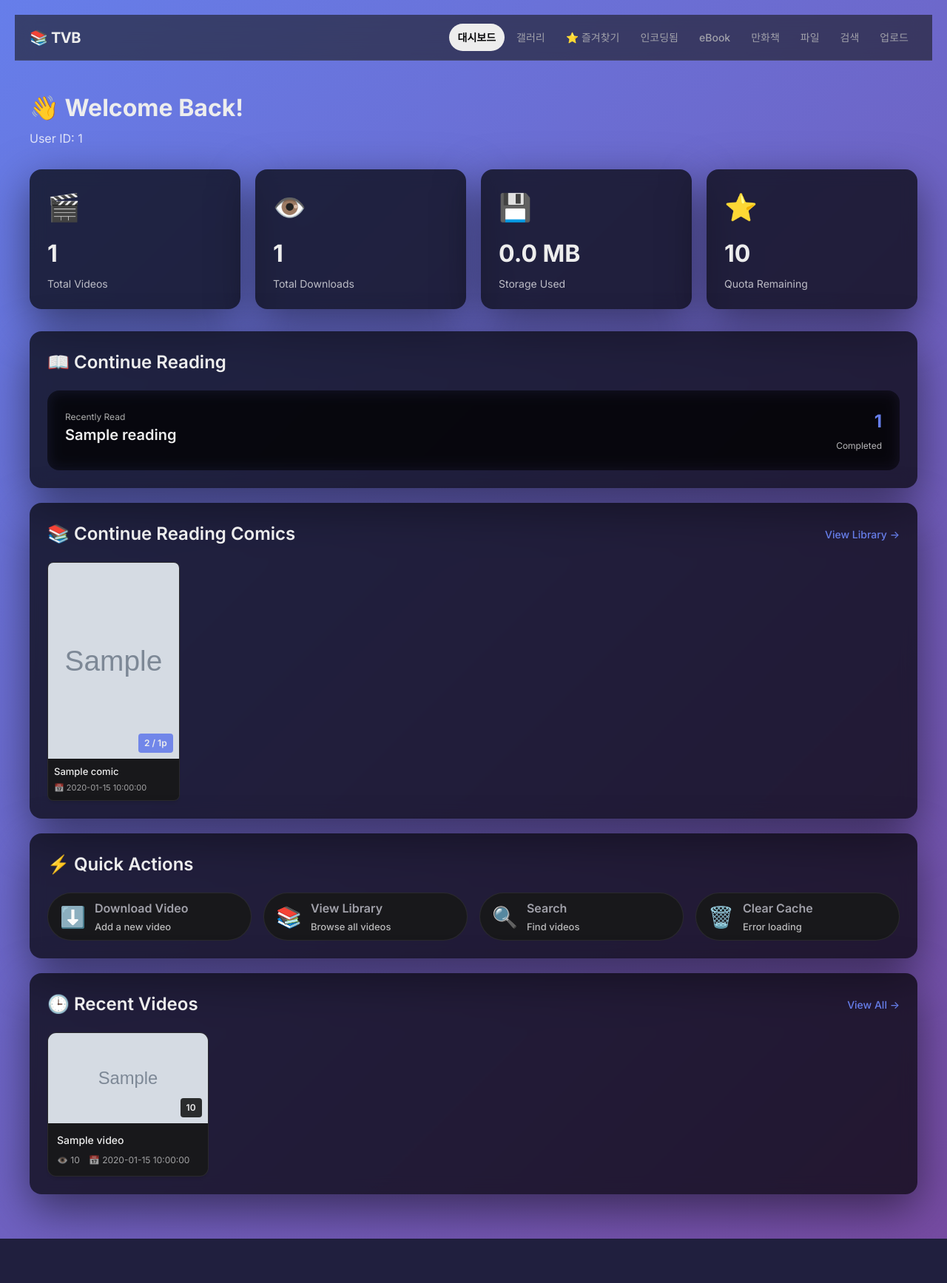
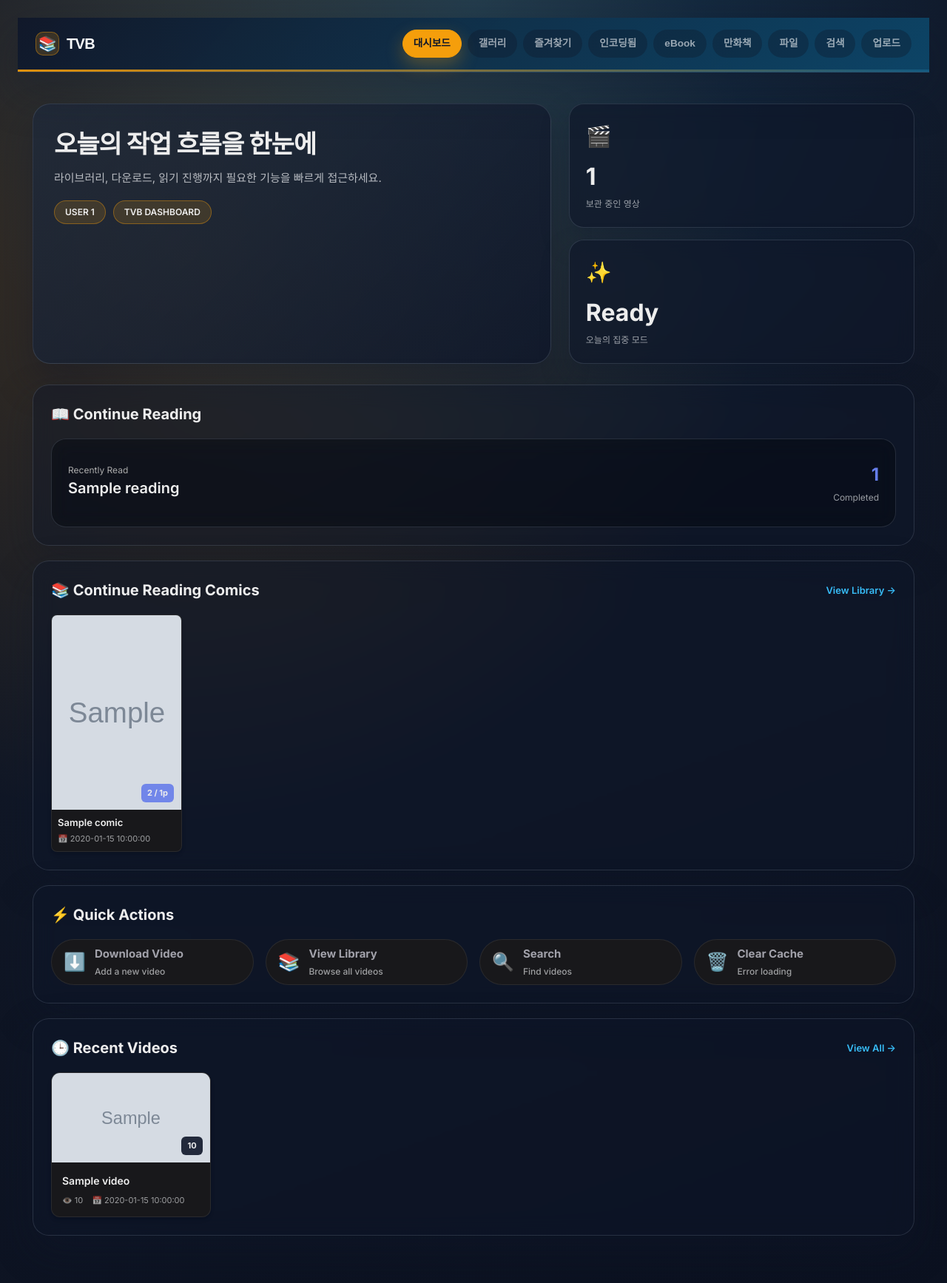
Before and after one commit to blue-code/Telegram-video-bot, a Python web app: template templates/dashboard.html in a window 1280 px wide. Shown: the whole page at 74% size. Before the commit the page ends 1675 px from the top, so only its background shows below. Run offline with Jinja, Linux system fonts and the light colour scheme; the template is opened without the code that fills it: most values are stand-ins (such as "Sample title", 1, 10 or a date in 2020); grey boxes marked "Sample" are stand-in pictures.

Commit message:
refactor : 대시보드/메뉴/뷰어 UI 개편

```diff
--- a/static/nav.js
+++ b/static/nav.js
@@ -8,83 +8,116 @@
             <link rel="stylesheet" href="/static/theme.css">
             <style>
                 .tvb-nav {
-                    background: var(--bg-glass);
-                    backdrop-filter: var(--blur-glass);
-                    -webkit-backdrop-filter: var(--blur-glass);
-                    padding: 12px 0;
-                    border-bottom: 1px solid var(--border-subtle);
+                    --nav-bg: linear-gradient(135deg, rgba(15, 23, 42, 0.92), rgba(12, 74, 110, 0.88));
+                    --nav-accent: #f59e0b;
+                    --nav-ink: #f8fafc;
+                    --nav-ink-muted: rgba(248, 250, 252, 0.6);
+                    --nav-border: rgba(148, 163, 184, 0.2);
+                    font-family: "Pretendard", "Noto Sans KR", "Apple SD Gothic Neo",
+                        "Malgun Gothic", "Nanum Gothic", sans-serif;
+                    background: var(--nav-bg);
+                    border-bottom: 1px solid var(--nav-border);
                     position: sticky;
                     top: 0;
                     z-index: 1000;
-                    margin-bottom: 30px;
+                    margin-bottom: 32px;
+                    box-shadow: 0 24px 60px rgba(15, 23, 42, 0.35);
+                }
+
+                .tvb-nav::after {
+                    content: "";
+                    display: block;
+                    height: 3px;
+                    background: linear-gradient(90deg, var(--nav-accent), rgba(56, 189, 248, 0.2));
+                    opacity: 0.9;
                 }
 
                 .tvb-nav-container {
                     max-width: 1400px;
                     margin: 0 auto;
-                    padding: 0 20px;
+                    padding: 16px 24px;
                     display: flex;
                     align-items: center;
                     justify-content: space-between;
+                    gap: 16px;
                 }
 
                 .tvb-nav-brand {
                     font-weight: 800;
-                    color: var(--text-primary);
+                    color: var(--nav-ink);
                     text-decoration: none;
                     font-size: 1.25rem;
-                    letter-spacing: -0.02em;
+                    letter-spacing: -0.03em;
                     display: flex;
                     align-items: center;
-                    gap: 8px;
+                    gap: 10px;
+                    text-transform: uppercase;
+                }
+
+                .tvb-nav-brand span {
+                    display: inline-flex;
+                    align-items: center;
+                    justify-content: center;
+                    width: 32px;
+                    height: 32px;
+                    border-radius: 10px;
+                    background: rgba(245, 158, 11, 0.18);
+                    border: 1px solid rgba(245, 158, 11, 0.4);
                 }
 
                 .tvb-nav-toggle {
                     display: none;
-                    background: transparent;
-                    border: 1px solid var(--border-subtle);
-                    border-radius: var(--radius-sm);
-                    color: var(--text-primary);
-                    font-size: 1.5rem;
+                    background: rgba(15, 23, 42, 0.5);
+                    border: 1px solid var(--nav-border);
+                    border-radius: 10px;
+                    color: var(--nav-ink);
+                    font-size: 1.4rem;
                     cursor: pointer;
-                    padding: 4px 8px;
+                    padding: 6px 10px;
                     transition: all 0.2s;
                 }
 
                 .tvb-nav-toggle:hover {
-                    background: var(--bg-surface);
-                    border-color: var(--border-active);
+                    border-color: rgba(245, 158, 11, 0.6);
+                    transform: translateY(-1px);
                 }
 
                 .tvb-nav-links {
                     display: flex;
-                    gap: 4px;
+                    gap: 8px;
                     align-items: center;
+                    flex-wrap: wrap;
+                    justify-content: flex-end;
                 }
 
                 .tvb-nav-links a {
-                    color: var(--text-secondary);
+                    color: var(--nav-ink-muted);
                     text-decoration: none;
-                    font-size: 0.875rem;
-                    font-weight: 500;
-                    padding: 8px 12px;
-                    border-radius: var(--radius-full);
+                    font-size: 0.85rem;
+                    font-weight: 600;
+                    padding: 8px 14px;
+                    border-radius: 999px;
+                    border: 1px solid transparent;
                     transition: all 0.2s ease;
+                    background: rgba(15, 23, 42, 0.35);
                 }
 
                 .tvb-nav-links a:hover {
-                    color: var(--text-primary);
-                    background: rgba(255, 255, 255, 0.05);
+                    color: var(--nav-ink);
+                    border-color: rgba(245, 158, 11, 0.45);
+                    background: rgba(15, 23, 42, 0.6);
                 }
 
                 .tvb-nav-links a.active {
-                    color: var(--bg-app);
-                    background: var(--text-primary);
-                    font-weight: 600;
+                    color: #0f172a;
+                    background: var(--nav-accent);
+                    border-color: var(--nav-accent);
+                    font-weight: 700;
+                    box-shadow: 0 10px 24px rgba(245, 158, 11, 0.3);
                 }
 
-                /* 모바일 메뉴 (768px 이하) */
-                @media (max-width: 768px) {
+                /* 모바일 메뉴 (900px 이하) */
+                @media (max-width: 900px) {
                     .tvb-nav-toggle {
                         display: block;
                     }
@@ -96,10 +129,10 @@
                         left: 0;
                         right: 0;
                         flex-direction: column;
-                        background: var(--bg-app);
-                        border-bottom: 1px solid var(--border-subtle);
-                        padding: 16px;
-                        gap: 8px;
+                        background: rgba(15, 23, 42, 0.98);
+                        border-bottom: 1px solid var(--nav-border);
+                        padding: 20px;
+                        gap: 12px;
                         align-items: stretch;
                     }
 
@@ -110,27 +143,23 @@
                     .tvb-nav-links a {
                         text-align: center;
                         padding: 12px;
-                        border-radius: var(--radius-md);
-                        background: var(--bg-surface);
-                        border: 1px solid var(--border-subtle);
-                    }
-
-                    .tvb-nav-links a.active {
-                        background: var(--text-primary);
-                        color: var(--bg-app);
-                        border-color: var(--text-primary);
+                        border-radius: 14px;
+                        background: rgba(30, 41, 59, 0.7);
+                        border: 1px solid var(--nav-border);
                     }
                 }
             </style>
 
             <nav class="tvb-nav">
                 <div class="tvb-nav-container">
-                    <a class="tvb-nav-brand" href="/dashboard/${userId}">📚 TVB</a>
+                    <a class="tvb-nav-brand" href="/dashboard/${userId}">
+                        <span>📚</span> TVB
+                    </a>
                     <button class="tvb-nav-toggle" id="tvb-nav-toggle-btn" type="button">☰</button>
                     <div class="tvb-nav-links" id="tvb-nav-links">
                         <a href="/dashboard/${userId}" ${currentPage === 'dashboard' ? 'class="active"' : ''}>대시보드</a>
                         <a href="/gallery/${userId}" ${currentPage === 'gallery' ? 'class="active"' : ''}>갤러리</a>
-                        <a href="/favorites/${userId}" ${currentPage === 'favorites' ? 'class="active"' : ''}>⭐ 즐겨찾기</a>
+                        <a href="/favorites/${userId}" ${currentPage === 'favorites' ? 'class="active"' : ''}>즐겨찾기</a>
                         <a href="/encoded/${userId}" ${currentPage === 'encoded' ? 'class="active"' : ''}>인코딩됨</a>
                         <a href="/books/${userId}" ${currentPage === 'books' ? 'class="active"' : ''}>eBook</a>
                         <a href="/comics/${userId}" ${currentPage === 'comics' ? 'class="active"' : ''}>만화책</a>
--- a/templates/dashboard.html
+++ b/templates/dashboard.html
@@ -17,76 +17,113 @@
         }
 
         body {
-            font-family: -apple-system, BlinkMacSystemFont, 'Segoe UI', Roboto, Oxygen, Ubuntu, Cantarell, sans-serif;
-            background: linear-gradient(135deg, #667eea 0%, #764ba2 100%);
+            font-family: "Pretendard", "Noto Sans KR", "Apple SD Gothic Neo",
+                "Malgun Gothic", "Nanum Gothic", sans-serif;
+            background: radial-gradient(circle at top, rgba(56, 189, 248, 0.18), transparent 40%),
+                radial-gradient(circle at 20% 20%, rgba(245, 158, 11, 0.2), transparent 45%),
+                linear-gradient(160deg, #0f172a 0%, #111827 40%, #0b1120 100%);
             min-height: 100vh;
-            color: #fff;
-            padding: 20px;
+            color: #f8fafc;
+            padding: 24px;
         }
 
-
-
-        .nav-links a:hover {
-            background: rgba(255, 255, 255, 0.18);
+        :root {
+            --dash-card: rgba(15, 23, 42, 0.7);
+            --dash-border: rgba(148, 163, 184, 0.2);
+            --dash-accent: #f59e0b;
+            --dash-accent-2: #38bdf8;
+            --dash-soft: rgba(15, 23, 42, 0.45);
         }
 
         .container {
             max-width: 1200px;
             margin: 0 auto;
+            position: relative;
         }
 
-        .header {
-            margin-bottom: 30px;
+        .hero {
+            display: grid;
+            grid-template-columns: minmax(0, 1.2fr) minmax(0, 0.8fr);
+            gap: 24px;
+            align-items: stretch;
+            margin-bottom: 28px;
         }
 
-        .header h1 {
-            font-size: 32px;
-            font-weight: 700;
-            margin-bottom: 5px;
+        .hero-main {
+            background: linear-gradient(135deg, rgba(30, 41, 59, 0.75), rgba(15, 23, 42, 0.85));
+            border-radius: 24px;
+            padding: 28px;
+            border: 1px solid var(--dash-border);
+            box-shadow: 0 24px 50px rgba(15, 23, 42, 0.45);
         }
 
-        .header p {
-            font-size: 16px;
-            color: rgba(255, 255, 255, 0.8);
+        .hero-main h1 {
+            font-size: 34px;
+            font-weight: 700;
+            letter-spacing: -0.03em;
+            margin-bottom: 10px;
         }
 
-        .stats-grid {
-            display: grid;
-            grid-template-columns: repeat(auto-fit, minmax(250px, 1fr));
-            gap: 20px;
-            margin-bottom: 30px;
+        .hero-main p {
+            font-size: 15px;
+            color: rgba(248, 250, 252, 0.7);
+            margin-bottom: 18px;
+        }
+
+        .hero-badges {
+            display: flex;
+            flex-wrap: wrap;
+            gap: 10px;
+        }
+
+        .hero-badge {
+            padding: 6px 14px;
+            border-radius: 999px;
+            border: 1px solid rgba(245, 158, 11, 0.4);
+            background: rgba(245, 158, 11, 0.15);
+            font-size: 12px;
+            font-weight: 600;
+        }
+
+        .hero-side {
+            display: flex;
+            flex-direction: column;
+            gap: 16px;
         }
 
         .stat-card {
-            background: rgba(0, 0, 0, 0.7);
-            backdrop-filter: blur(10px);
-            border-radius: 16px;
-            padding: 24px;
-            box-shadow: 0 20px 60px rgba(0, 0, 0, 0.5);
+            background: var(--dash-card);
+            backdrop-filter: blur(12px);
+            border-radius: 20px;
+            padding: 22px;
+            border: 1px solid var(--dash-border);
+            box-shadow: 0 18px 36px rgba(15, 23, 42, 0.35);
+            min-height: 120px;
         }
 
         .stat-card .icon {
-            font-size: 36px;
-            margin-bottom: 12px;
+            font-size: 28px;
+            margin-bottom: 10px;
         }
 
         .stat-card .value {
             font-size: 32px;
             font-weight: 700;
-            margin-bottom: 6px;
+            margin-bottom: 4px;
         }
 
         .stat-card .label {
-            font-size: 14px;
-            color: rgba(255, 255, 255, 0.7);
+            font-size: 12px;
+            color: rgba(248, 250, 252, 0.6);
         }
 
         .section {
-            background: rgba(0, 0, 0, 0.7);
-            backdrop-filter: blur(10px);
-            border-radius: 16px;
+            background: var(--dash-soft);
+            backdrop-filter: blur(14px);
+            border-radius: 22px;
             padding: 24px;
-            box-shadow: 0 20px 60px rgba(0, 0, 0, 0.5);
+            border: 1px solid var(--dash-border);
+            box-shadow: 0 20px 50px rgba(15, 23, 42, 0.35);
             margin-bottom: 20px;
         }
 
@@ -94,24 +131,24 @@
             display: flex;
             justify-content: space-between;
             align-items: center;
-            margin-bottom: 20px;
+            margin-bottom: 18px;
         }
 
         .section-header h2 {
-            font-size: 24px;
-            font-weight: 600;
+            font-size: 20px;
+            font-weight: 700;
         }
 
         .section-header a {
-            color: #667eea;
+            color: var(--dash-accent-2);
             text-decoration: none;
-            font-size: 14px;
-            font-weight: 500;
-            transition: color 0.3s;
+            font-size: 13px;
+            font-weight: 600;
+            transition: color 0.2s;
         }
 
         .section-header a:hover {
-            color: #764ba2;
+            color: #f8fafc;
         }
 
         .video-grid {
@@ -121,26 +158,27 @@
         }
 
         .video-card {
-            background: rgba(0, 0, 0, 0.3);
-            border-radius: 12px;
+            background: rgba(15, 23, 42, 0.6);
+            border-radius: 16px;
             overflow: hidden;
-            transition: transform 0.3s, box-shadow 0.3s;
+            border: 1px solid rgba(148, 163, 184, 0.18);
+            transition: transform 0.25s, box-shadow 0.25s;
             cursor: pointer;
         }
 
         .video-card:hover {
-            transform: translateY(-5px);
-            box-shadow: 0 10px 30px rgba(0, 0, 0, 0.3);
+            transform: translateY(-4px);
+            box-shadow: 0 16px 30px rgba(15, 23, 42, 0.45);
         }
 
         .video-card .thumbnail {
             width: 100%;
             aspect-ratio: 16/9;
-            background: linear-gradient(135deg, rgba(102, 126, 234, 0.3), rgba(118, 75, 162, 0.3));
+            background: linear-gradient(135deg, rgba(56, 189, 248, 0.25), rgba(245, 158, 11, 0.2));
             display: flex;
             align-items: center;
             justify-content: center;
-            font-size: 48px;
+            font-size: 44px;
             position: relative;
         }
 
@@ -152,22 +190,22 @@
 
         .video-card .duration {
             position: absolute;
-            bottom: 8px;
-            right: 8px;
-            background: rgba(0, 0, 0, 0.8);
+            bottom: 10px;
+            right: 10px;
+            background: rgba(15, 23, 42, 0.9);
             padding: 4px 8px;
-            border-radius: 4px;
-            font-size: 12px;
-            font-weight: 600;
+            border-radius: 6px;
+            font-size: 11px;
+            font-weight: 700;
         }
 
         .video-card .info {
-            padding: 12px;
+            padding: 14px;
         }
 
         .video-card .title {
             font-size: 14px;
-            font-weight: 500;
+            font-weight: 600;
             margin-bottom: 8px;
             overflow: hidden;
             text-overflow: ellipsis;
@@ -177,8 +215,8 @@
         .video-card .meta {
             display: flex;
             gap: 12px;
-            font-size: 12px;
-            color: rgba(255, 255, 255, 0.6);
+            font-size: 11px;
+            color: rgba(248, 250, 252, 0.6);
         }
 
         .quick-actions {
@@ -192,22 +230,22 @@
             align-items: center;
             gap: 12px;
             padding: 16px;
-            background: rgba(255, 255, 255, 0.1);
-            border-radius: 12px;
+            background: rgba(15, 23, 42, 0.55);
+            border-radius: 16px;
             text-decoration: none;
-            color: #fff;
-            transition: all 0.3s;
-            border: 2px solid transparent;
+            color: #f8fafc;
+            transition: all 0.25s;
+            border: 1px solid rgba(148, 163, 184, 0.2);
         }
 
         .action-btn:hover {
-            background: rgba(255, 255, 255, 0.15);
-            border-color: #667eea;
-            transform: translateY(-2px);
+            background: rgba(15, 23, 42, 0.8);
+            border-color: rgba(245, 158, 11, 0.4);
+            transform: translateY(-3px);
         }
 
         .action-btn .icon {
-            font-size: 28px;
+            font-size: 24px;
         }
 
         .action-btn .text {
@@ -215,34 +253,36 @@
         }
 
         .action-btn .text .title {
-            font-size: 16px;
-            font-weight: 600;
+            font-size: 15px;
+            font-weight: 700;
             margin-bottom: 4px;
         }
 
         .action-btn .text .desc {
-            font-size: 13px;
-            color: rgba(255, 255, 255, 0.7);
+            font-size: 12px;
+            color: rgba(248, 250, 252, 0.6);
         }
 
         .empty-state {
             text-align: center;
             padding: 40px;
-            color: rgba(255, 255, 255, 0.6);
+            color: rgba(248, 250, 252, 0.6);
         }
 
         .empty-state .icon {
-            font-size: 64px;
-            margin-bottom: 16px;
+            font-size: 56px;
+            margin-bottom: 12px;
+        }
+
+        @media (max-width: 900px) {
+            .hero {
+                grid-template-columns: 1fr;
+            }
         }
 
         @media (max-width: 768px) {
-            .header h1 {
-                font-size: 24px;
-            }
-
-            .stats-grid {
-                grid-template-columns: repeat(2, 1fr);
+            .hero-main h1 {
+                font-size: 26px;
             }
 
             .video-grid {
@@ -261,35 +301,26 @@
             insertTVBNav({{ user_id }}, 'dashboard');
         </script>
     <div class="container">
-        <div class="header">
-            <h1>👋 Welcome Back!</h1>
-            <p>User ID: {{ user_id }}</p>
+        <div class="hero">
+            <div class="hero-main">
+                <h1>오늘의 작업 흐름을 한눈에</h1>
+                <p>라이브러리, 다운로드, 읽기 진행까지 필요한 기능을 빠르게 접근하세요.</p>
+                <div class="hero-badges">
+                    <span class="hero-badge">USER {{ user_id }}</span>
+                    <span class="hero-badge">TVB DASHBOARD</span>
                 </div>
-
-        <!-- Statistics Cards -->
-        <div class="stats-grid">
+            </div>
+            <div class="hero-side">
                 <div class="stat-card">
                     <div class="icon">🎬</div>
                     <div class="value">{{ stats.video_count if stats else 0 }}</div>
-                <div class="label">Total Videos</div>
+                    <div class="label">보관 중인 영상</div>
                 </div>
-
                 <div class="stat-card">
-                <div class="icon">👁️</div>
-                <div class="value">{{ stats.user.total_downloads if stats and stats.user else 0 }}</div>
-                <div class="label">Total Downloads</div>
+                    <div class="icon">✨</div>
+                    <div class="value">Ready</div>
+                    <div class="label">오늘의 집중 모드</div>
                 </div>
-
-            <div class="stat-card">
-                <div class="icon">💾</div>
-                <div class="value">{{ (stats.total_storage / 1024 / 1024) | round(1) if stats else 0 }} MB</div>
-                <div class="label">Storage Used</div>
-            </div>
-
-            <div class="stat-card">
-                <div class="icon">⭐</div>
-                <div class="value">{{ stats.user.daily_quota - stats.user.downloads_today if stats and stats.user else 10 }}</div>
-                <div class="label">Quota Remaining</div>
             </div>
         </div>
 
```
Also changed, not shown: templates/reader.html (+32 -26 lines). Lines whose indentation alone changed are shown as unchanged.
